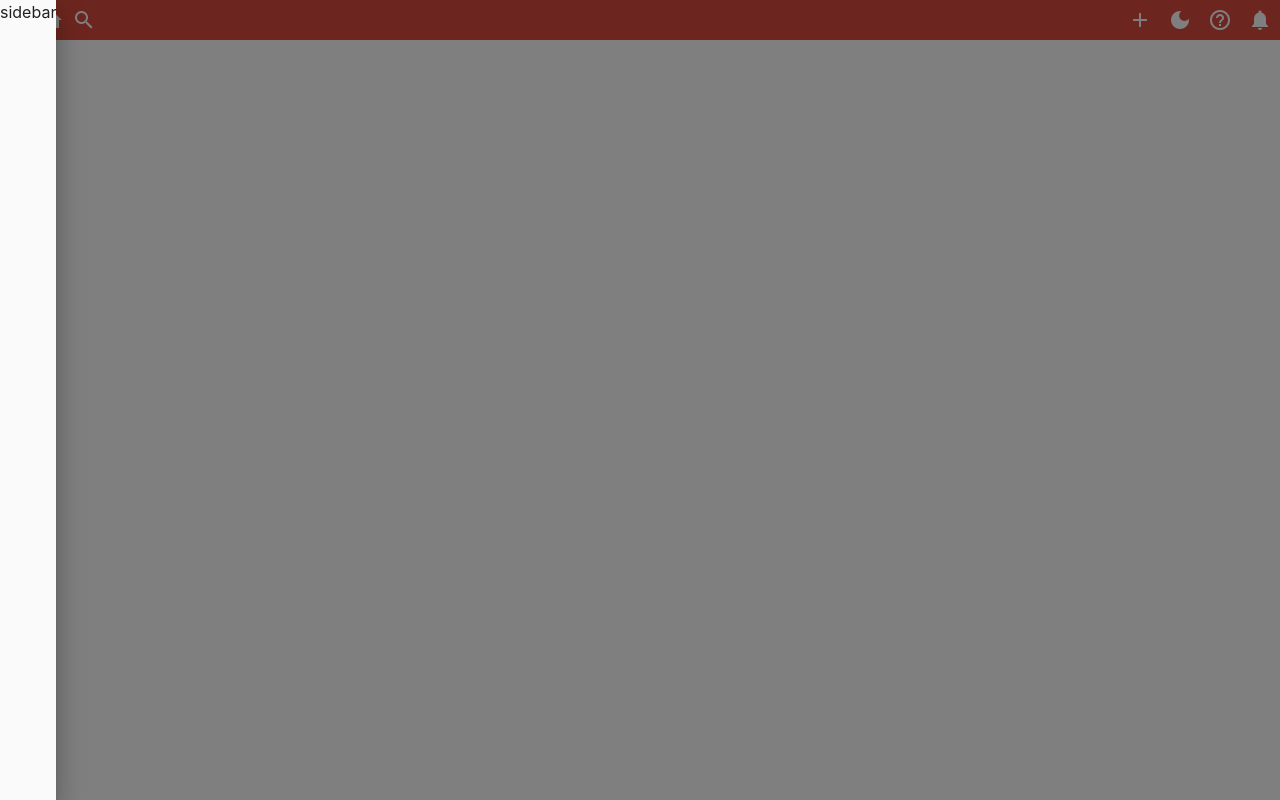
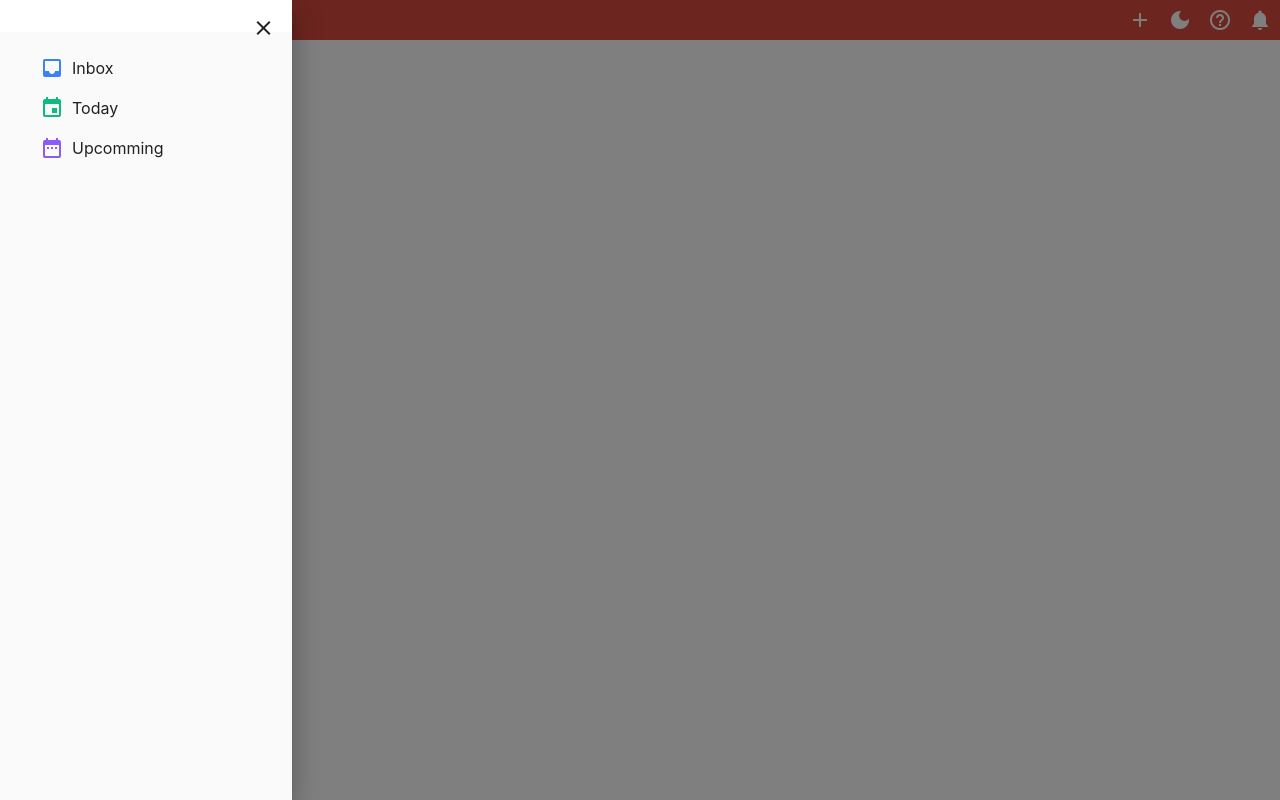
Before and after one commit to mecarito/Drippy, a React (Create React App) app: page / in a window 1280 px wide. Both pictures are taken after a click on the element "menu". Built offline with nearby package versions, Linux system fonts and the light colour scheme.

Commit message:
added content to the drawer

```diff
--- a/src/shared/navbar.tsx
+++ b/src/shared/navbar.tsx
@@ -8,11 +8,12 @@ export default function Navbar() {
   function toggleDrawer(visibility: boolean) {
     setvisibility(visibility);
   }
+
   return (
     <>
       <div
         className="bg-primary text-white py-2 px-2 flex flex-row justify-between
-      cursor-pointer items-center"
+      cursor-pointer items-center fixed top-0 left-0 right-0"
       >
         <div className="flex flex-row gap-2">
           <span className="material-icons" onClick={() => toggleDrawer(true)}>
@@ -32,7 +33,16 @@ export default function Navbar() {
         anchor={"left"}
         open={visibility}
         onClose={() => toggleDrawer(false)}
+        className="fixed"
       >
+        <span
+          className="material-icons absolute right-0 mr-4 mt-4"
+          onClick={() => {
+            toggleDrawer(false);
+          }}
+        >
+          close
+        </span>
         <Sidebar />
       </Drawer>
     </>
--- a/src/shared/sidebar.tsx
+++ b/src/shared/sidebar.tsx
@@ -2,8 +2,30 @@ import React from "react";
 
 export default function Sidebar() {
   return (
-    <div className="bg-drawercolor h-screen">
-      <h1>sidebar</h1>
+    <div className="bg-drawercolor h-screen flex flex-col px-8 py-4 mt-8">
+      <div
+        className="flex flex-row space-x-2 py-2 pr-24 pl-2
+      hover:bg-hover cursor-pointer rounded-md"
+      >
+        <span className="material-icons  text-blue-500">inbox</span>
+        <p>Inbox</p>
+      </div>
+      <div
+        className="flex flex-row space-x-2 py-2 pr-24 pl-2
+      hover:bg-hover cursor-pointer rounded-md"
+      >
+        <span className="material-icons text-green-500 ">
+          insert_invitation
+        </span>
+        <p>Today</p>
+      </div>
+      <div
+        className="flex flex-row space-x-2 py-2 pr-24 pl-2
+      hover:bg-hover cursor-pointer rounded-md"
+      >
+        <span className="material-icons text-purple-500">date_range</span>
+        <p>Upcomming</p>
+      </div>
     </div>
   );
 }
--- a/tailwind.config.js
+++ b/tailwind.config.js
@@ -7,6 +7,7 @@ module.exports = {
             colors: {
                 primary: "#DB4C3F",
                 drawercolor: "#FAFAFA",
+                hover: "#ECECEC",
             },
         },
     },
```
